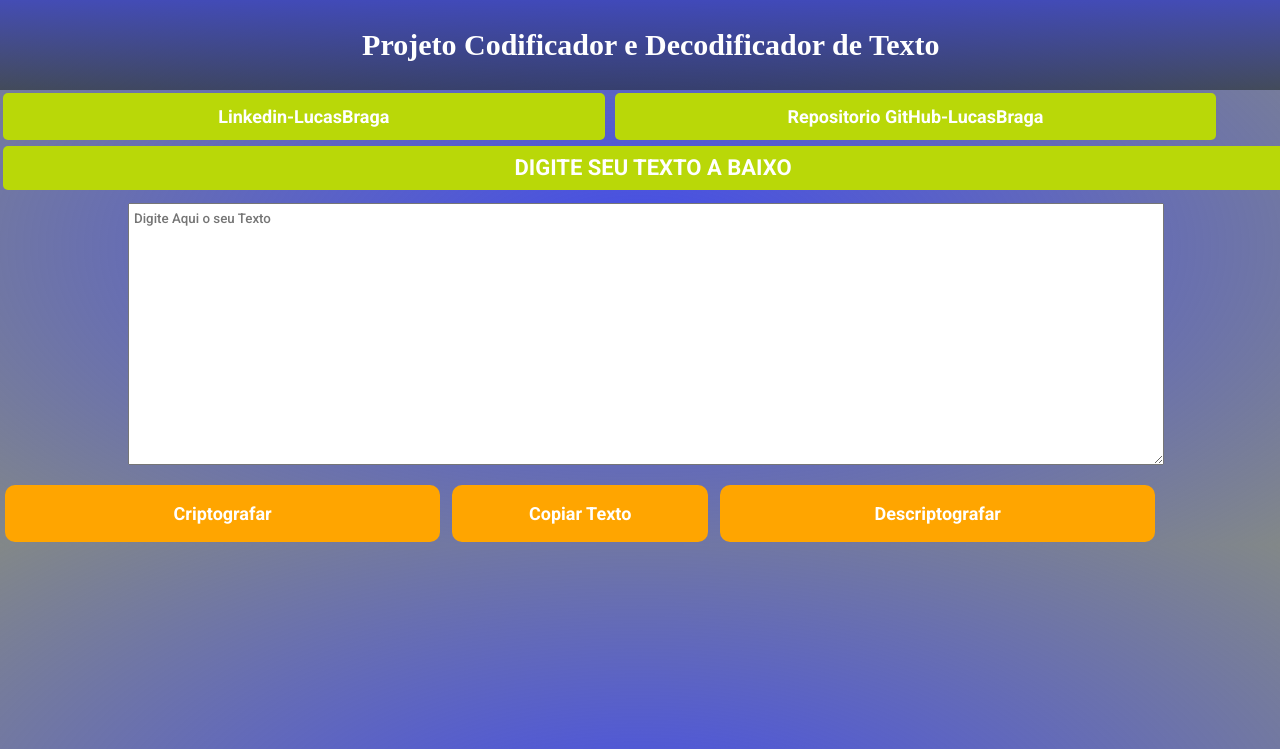
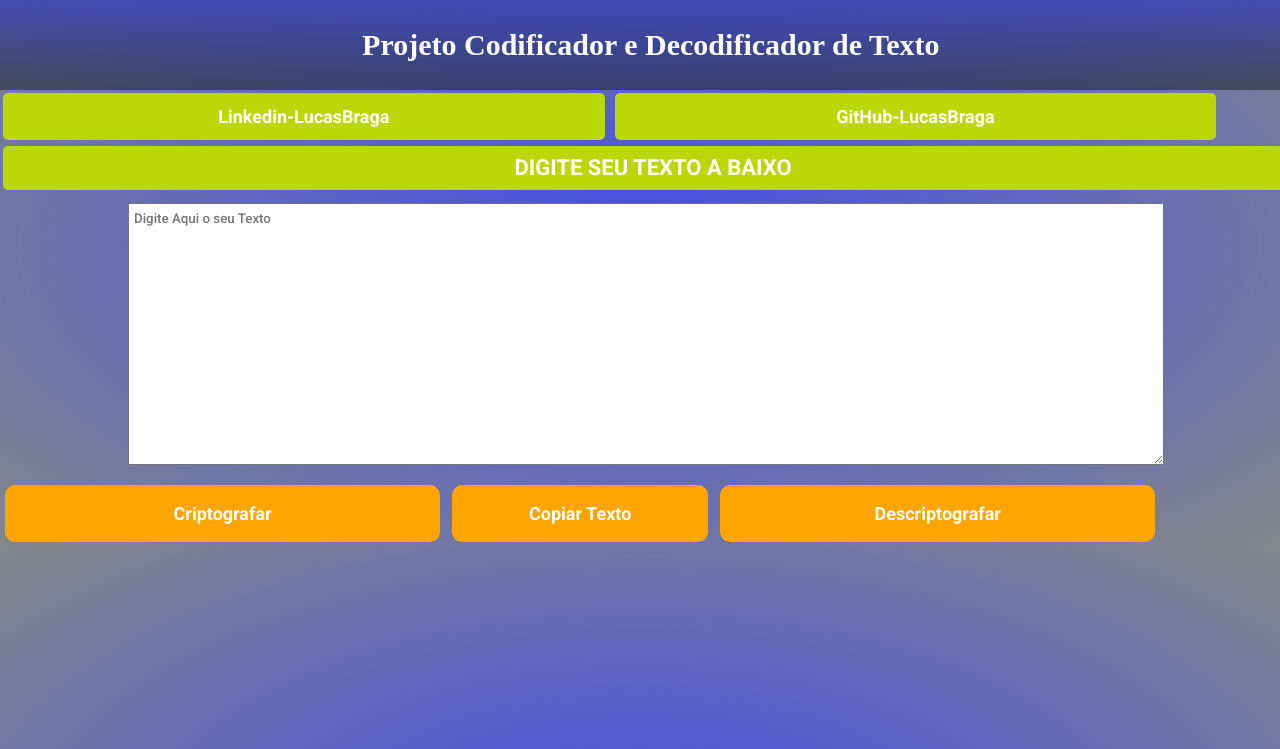
Before and after one commit to LucasBragakz/challenger-alura-Codificador-de-Texto, a plain HTML site: page index.html in a window 1280 px wide. Shown: the part 51-800 px from the top of the page. Drawn offline with Linux system fonts and the light colour scheme.

Commit message:
Update index.html
Correção

```diff
--- a/index.html
+++ b/index.html
@@ -29,8 +29,7 @@
         <div>
             <button class="linkedin"> <a
                     href="https://www.linkedin.com/in/lucassilva-eng-software">Linkedin-LucasBraga</a></button>
-            <button class="github"><a href="https://github.com/LucasBragakz/projetopessoal"> Repositorio
-                    GitHub-LucasBraga</a></button>
+            <button class="github"><a href="https://github.com/LucasBragakz/projetopessoal">GitHub-LucasBraga</a></button>
 
         </div>
 
```
